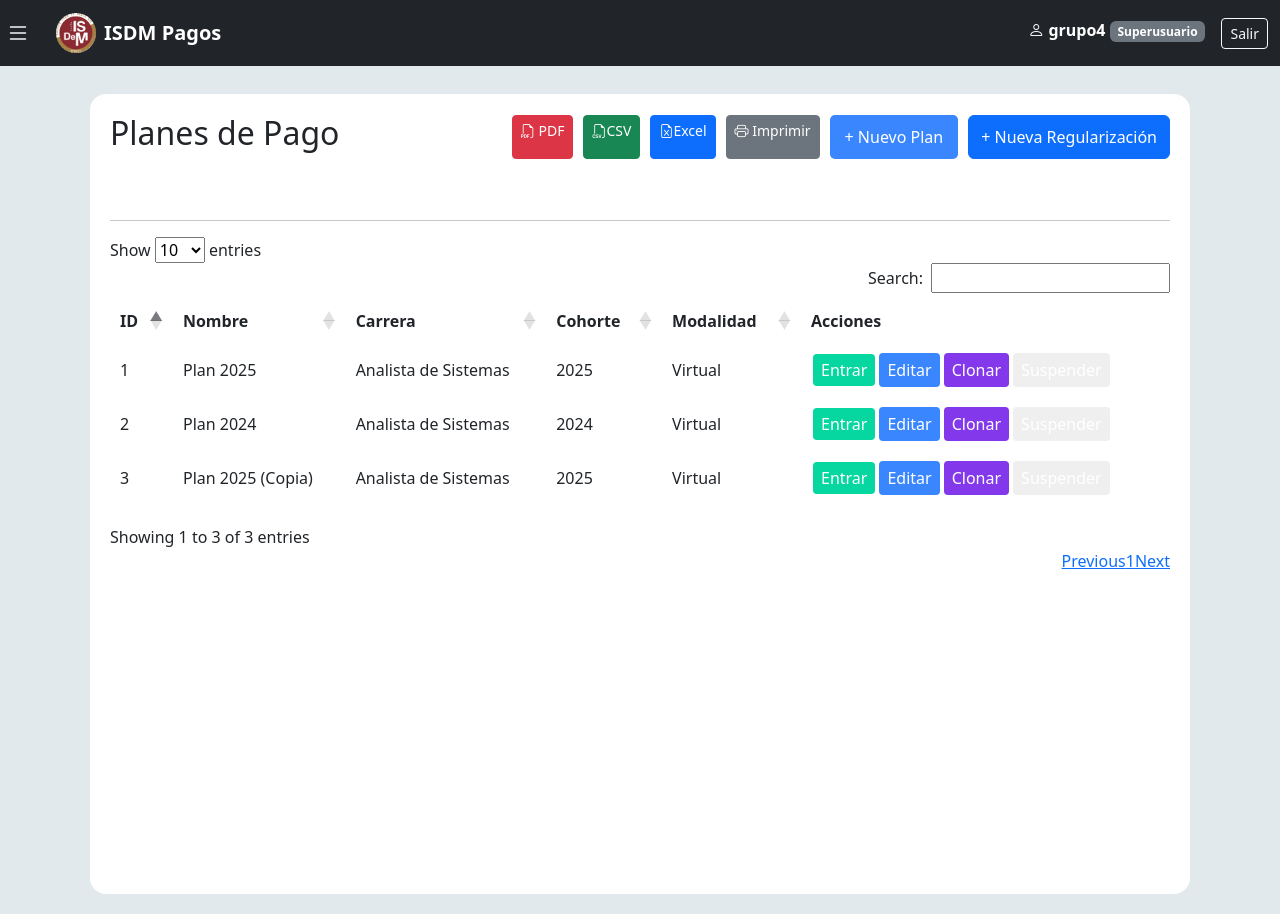
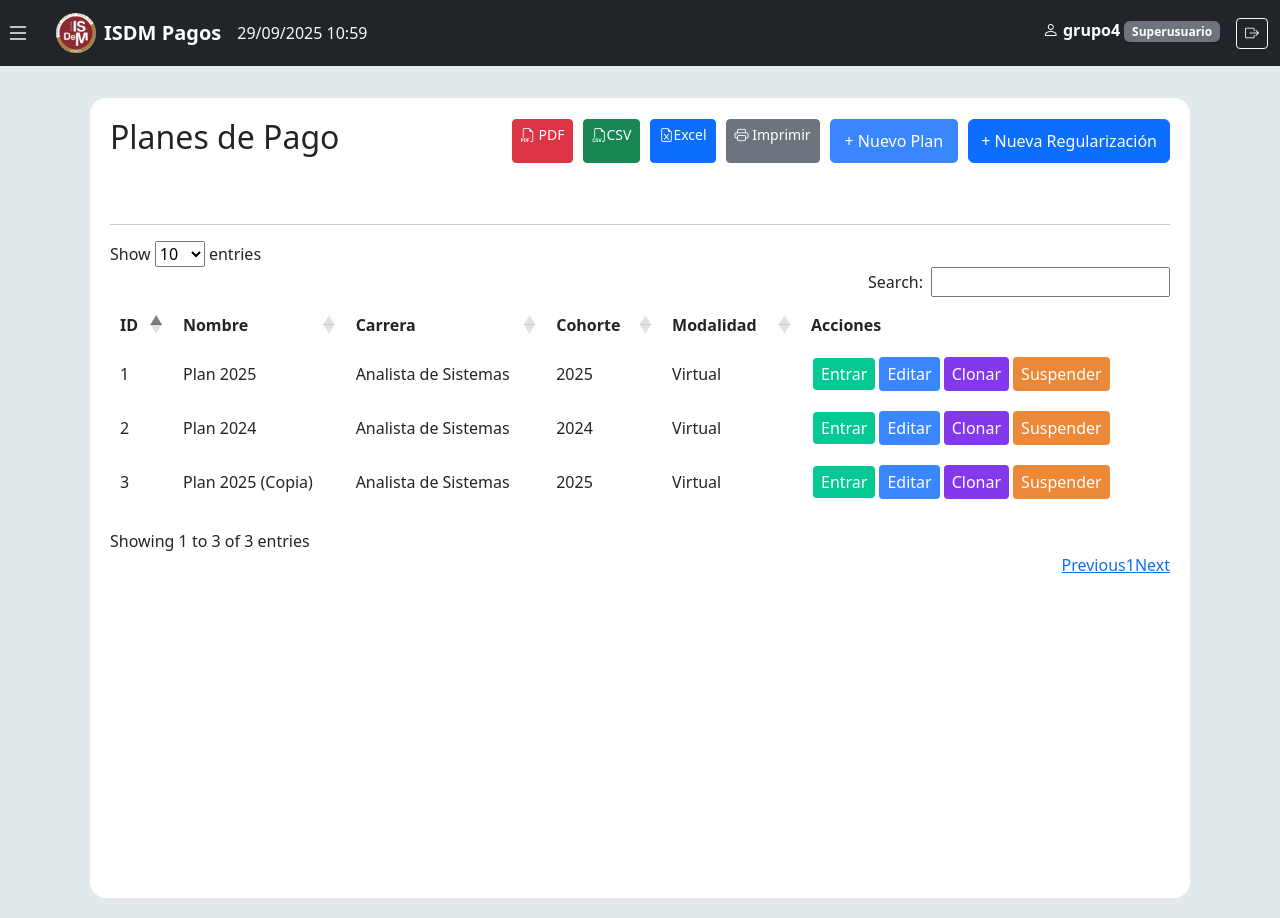
Before and after one commit to JuanPabloSch/Taller-de-Programacion, a Django app: page /planes/ in a window 1280 px wide. Run offline with Django 5.2, Linux system fonts and the light colour scheme; a user stored in the database is signed in; data comes from the database, SQL or seed files in the repository; both versions use the stored data as it was after the commit; some libraries are stand-ins or nearby versions.

Commit message:
iconos y hora

```diff
--- a/accounts/templates/accounts/login.html
+++ b/accounts/templates/accounts/login.html
@@ -158,7 +158,7 @@
                 {% csrf_token %}
 
                 <div class="mb-3">
-                    <label for="username" class="form-label">Usuario</label>
+                    <label for="username" class="form-label"><i class="bi bi-person"></i>Usuario</label>
                     <input
                         type="text"
                         class="form-control form-control-lg"
@@ -167,11 +167,12 @@
                         placeholder="Ingresa tu usuario"
                         autocomplete="username"
                         required
+
                     >
                 </div>
 
                 <div class="mb-4">
-                    <label for="password" class="form-label">Contraseña</label>
+                    <label for="password" class="form-label"><i class="bi bi-lock"></i>Contraseña</label>
                     <input
                         type="password"
                         class="form-control form-control-lg"
--- a/planes_pago/templates/base.html
+++ b/planes_pago/templates/base.html
@@ -12,9 +12,10 @@
     <link rel="stylesheet" href="https://cdn.jsdelivr.net/npm/bootstrap@5.3.3/dist/css/bootstrap.min.css">
 
     <style>
-                body {
-  background-color: #d2dde4a2 !important;
-}
+    body {
+        background-color: #d2dde4a2 !important;
+        padding-top: 70px;
+    }
     .main-content {
         flex: 1;
 
@@ -67,10 +68,9 @@
       position: fixed;
       top: 56px; /* Altura de la navbar */
       left: 0;
-      height: calc(100% - 56px);
+      height: 100vh;
       z-index: 100; /* Debajo de la navbar si esta tiene z-index más alto */
       width: 250px;
-      height: 100vh;
       position: fixed;
       left: -250px;
       background-color: #212529;
@@ -115,7 +115,7 @@
 </head>
 <body>
     <!-- NAVBAR -->
-    <nav class="navbar navbar-expand-lg navbar-dark bg-dark">
+    <nav class="navbar navbar-expand-lg navbar-dark bg-dark fixed-top">
       <button class="btn-toggle me-2" id="toggleSidebar">
         <i class="bi bi-list"></i>
       </button>
@@ -124,6 +124,8 @@
                 <img src="{% static 'img/logo.png' %}" alt="ISDM Logo" class="navbar-logo">
                 ISDM Pagos
             </a>
+              <span class="nav-link disabled text-light">{% now "d/m/Y H:i" %}</span>
+
             <button class="navbar-toggler" type="button" data-bs-toggle="collapse" data-bs-target="#nav"
                     aria-controls="nav" aria-expanded="false" aria-label="Menú">
                 <span class="navbar-toggler-icon"></span>
@@ -141,8 +143,11 @@
                     <li class="nav-item">
                         <form method="post" action="{% url 'logout' %}" style="display:inline">
                             {% csrf_token %}
-                            <button type="submit" class="btn btn-outline-light btn-sm">Salir</button>
+                            <button type="submit" class="btn btn-outline-light btn-sm" title="Salir">
+                              <i class="bi bi-box-arrow-right"></i>
+                          </button>
                         </form>
+
                     </li>
                 {% else %}
                     <li class="nav-item"><a class="nav-link" href="{% url 'login' %}">Ingresar</a></li>
@@ -166,6 +171,7 @@
         <li class="nav-item"><a class="nav-link" href="{% url 'planes_suspendidos' %}"><i class="bi bi-file-earmark-text"></i> Planes Suspendidos/desactivados</a></li>
         {% if user|has_group:"Administrador" %}
             <li class="nav-item"><a class="nav-link" href="{% url 'gestionar_usuarios' %}"><i class="bi bi-people"></i>Usuarios</a></li>
+            <li class="nav-item"><a class="nav-link"><i class="bi bi-clock-history"></i> Historial</a> </li> <!--ESTE LO PONGO DE DECO, AQUI IRIA EL LINK CUANDO MONI SUBA EL MODULO DE HISTORIAL-->
         {% endif %}
       {% endif %}
     </ul>
--- a/planes_pago/templates/planes_list.html
+++ b/planes_pago/templates/planes_list.html
@@ -100,8 +100,9 @@
     }
     .btn-edit  { background: #3a86ff; }
     .btn-clone { background: #8338ec; }
-    .btn-enter { background: #06d6a0; }
+    .btn-enter { background: #05c995; }
     .btn-del   { background: #ff006e; }
+    .btn-susp  {background: #eb8939;}
     /* ===== Modal general ===== */
 #regularizacionModal .modal-content {
   border-radius: 16px;
```
Also changed, not shown: db.sqlite3.
